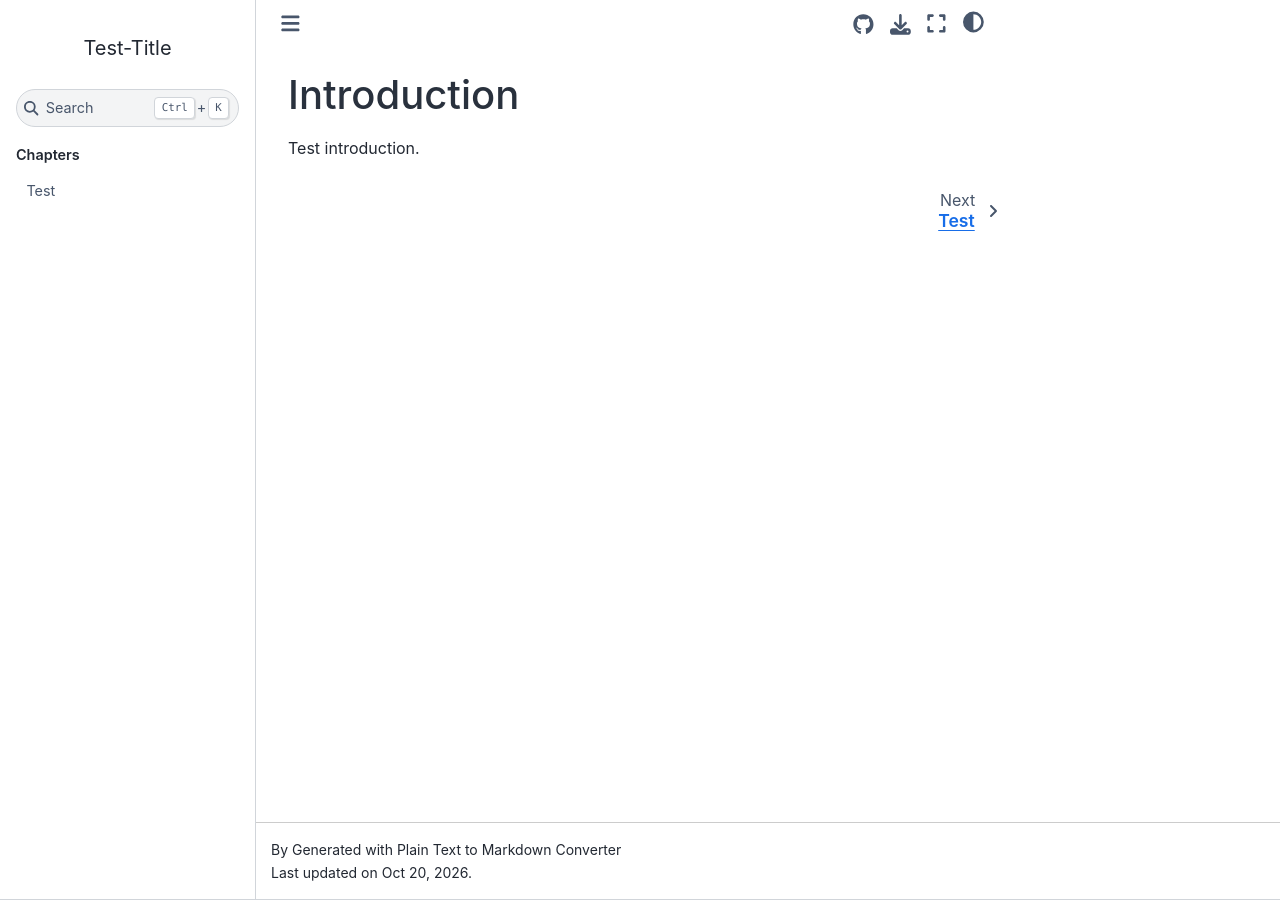
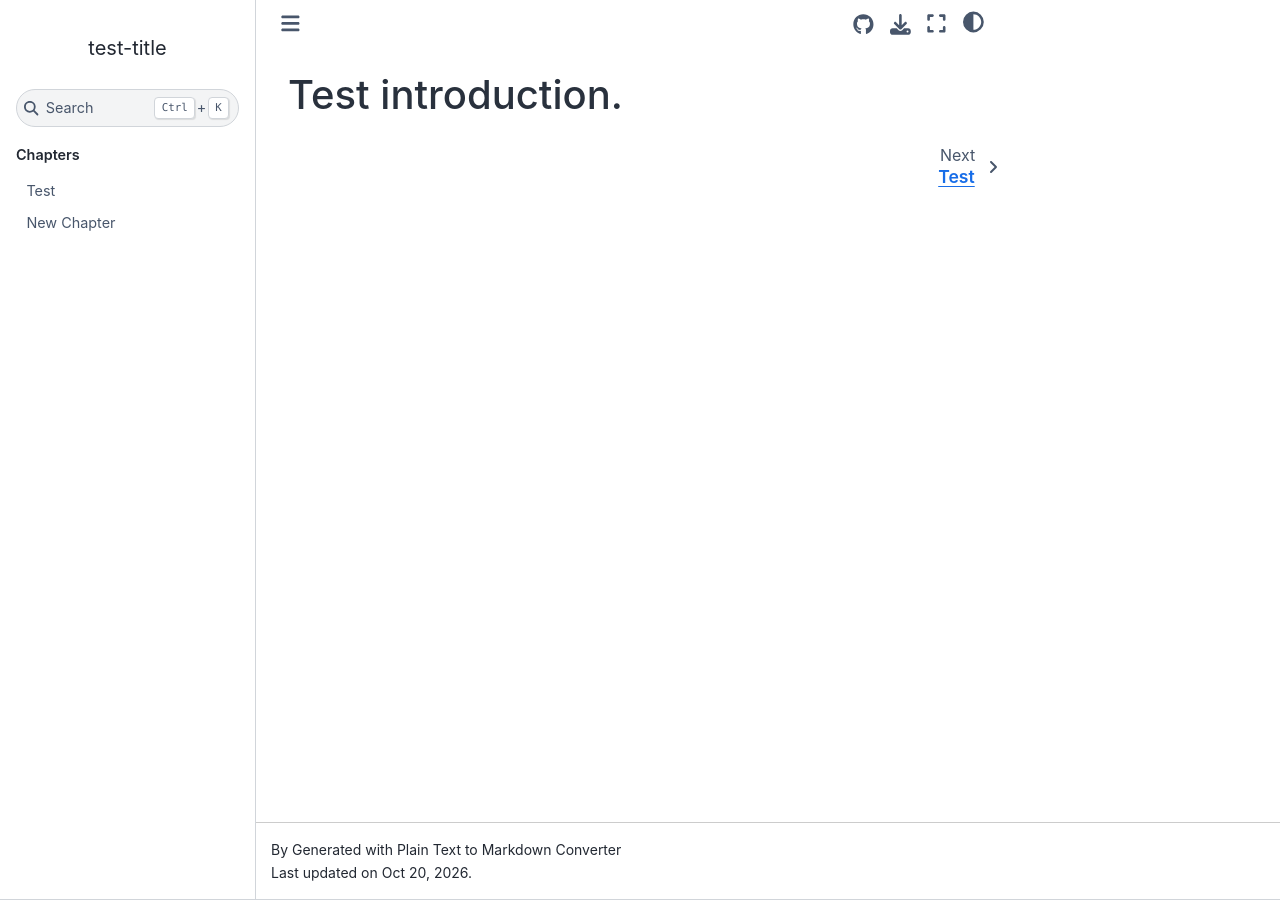
Before and after one commit to mup-authoring-test/test-title, a Jupyter Book: the page built from book/intro.md, in a window 1280 px wide. Built offline with Jupyter Book 1.0.4 settings and Sphinx 7.4.7 and the Sphinx Book theme 1.1.4, drawn with Linux system fonts in a browser that asks for light colours.

Commit message:
Update primary TeachBooks preview

```diff
--- a/book/_config.yml
+++ b/book/_config.yml
@@ -1,4 +1,4 @@
-title: "Test-Title"
+title: "test-title"
 author: Generated with Plain Text to Markdown Converter
 
 execute:
@@ -18,7 +18,7 @@ sphinx:
     html_baseurl: "https://mup-authoring-test.github.io/test-title"
     html_theme_options:
       logo:
-        text: "Test-Title"
+        text: "test-title"
       repository_url: "https://github.com/mup-authoring-test/test-title"
       path_to_docs: "book"
       repository_branch: "main"
--- a/book/_toc.yml
+++ b/book/_toc.yml
@@ -5,3 +5,4 @@ parts:
   - caption: Chapters
     chapters:
       - file: chapters/01-untitled-chapter
+      - file: chapters/02-chapter-2
--- /dev/null
+++ b/book/chapters/02-chapter-2.md
@@ -0,0 +1 @@
+# New Chapter
--- a/book/intro.md
+++ b/book/intro.md
@@ -1,3 +1 @@
-# Introduction
-
-Test introduction.
+# Test introduction.
```
Also changed, not shown: book/chapters/01-untitled-chapter.md (+1 -0 lines).
